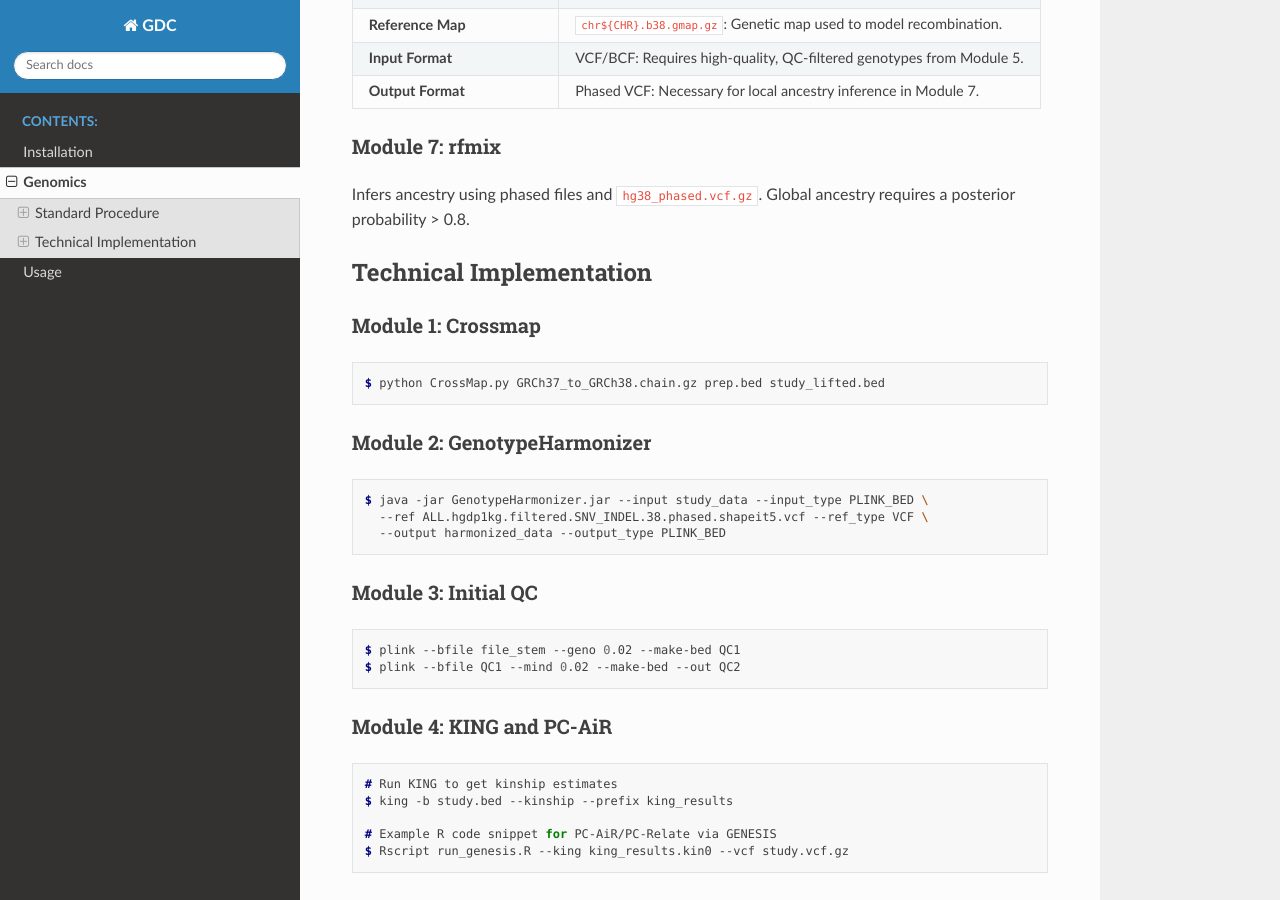
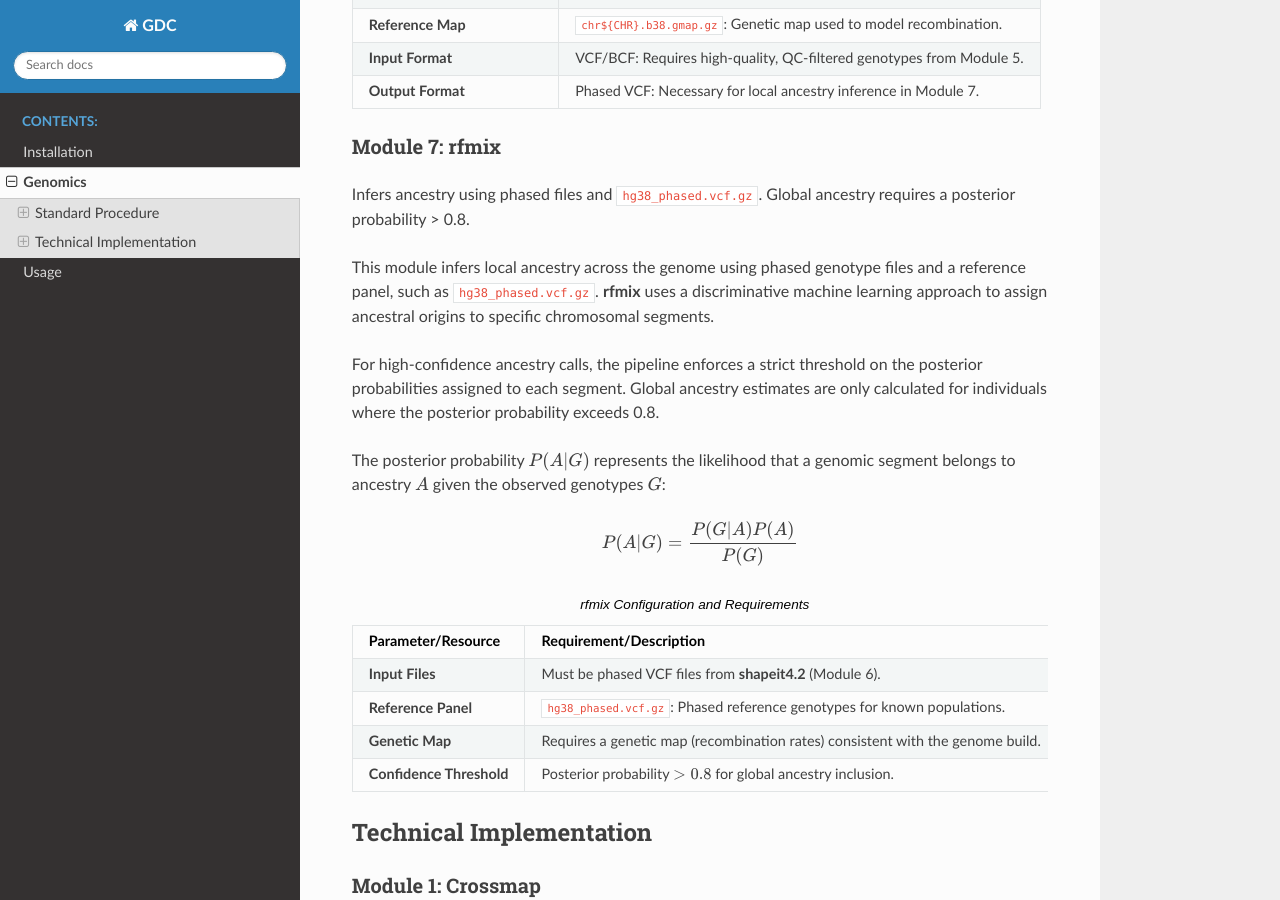
Before and after one commit to and02709/GDC, a Sphinx documentation site: the page built from docs/genomics.rst, in a window 1280 px wide and 900 px high, scrolled down 3352 px. Built offline with Sphinx 7.4.7 and the Read the Docs theme 3.1.0, drawn with Linux system fonts in a browser that asks for light colours; pages that are not in the unit, such as notebooks, are missing from menus.

Commit message:
Enhance rfmix module documentation
Expanded the description of the rfmix module to include details on local ancestry inference, posterior probability, and configuration requirements.

```diff
--- a/docs/genomics.rst
+++ b/docs/genomics.rst
@@ -145,6 +145,36 @@ Module 7: rfmix
 ~~~~~~~~~~~~~~~
 Infers ancestry using phased files and ``hg38_phased.vcf.gz``. Global ancestry requires a posterior probability > 0.8.
 
+This module infers local ancestry across the genome using phased genotype files and a reference panel, such as ``hg38_phased.vcf.gz``. **rfmix** uses a discriminative machine learning approach to assign ancestral origins to specific chromosomal segments.
+
+
+For high-confidence ancestry calls, the pipeline enforces a strict threshold on the posterior probabilities assigned to each segment. Global ancestry estimates are only calculated for individuals where the posterior probability exceeds 0.8.
+
+The posterior probability :math:`P(A | G)` represents the likelihood that a genomic segment belongs to ancestry :math:`A` given the observed genotypes :math:`G`:
+
+.. math::
+
+   P(A | G) = \frac{P(G | A) P(A)}{P(G)}
+
+
+
+.. list-table:: rfmix Configuration and Requirements
+   :widths: 30 70
+   :header-rows: 1
+
+   * - Parameter/Resource
+     - Requirement/Description
+   * - **Input Files**
+     - Must be phased VCF files from **shapeit4.2** (Module 6).
+   * - **Reference Panel**
+     - ``hg38_phased.vcf.gz``: Phased reference genotypes for known populations.
+   * - **Genetic Map**
+     - Requires a genetic map (recombination rates) consistent with the genome build.
+   * - **Confidence Threshold**
+     - Posterior probability :math:`> 0.8` for global ancestry inclusion.
+
+
+
 
 Technical Implementation
 ------------------------
```
